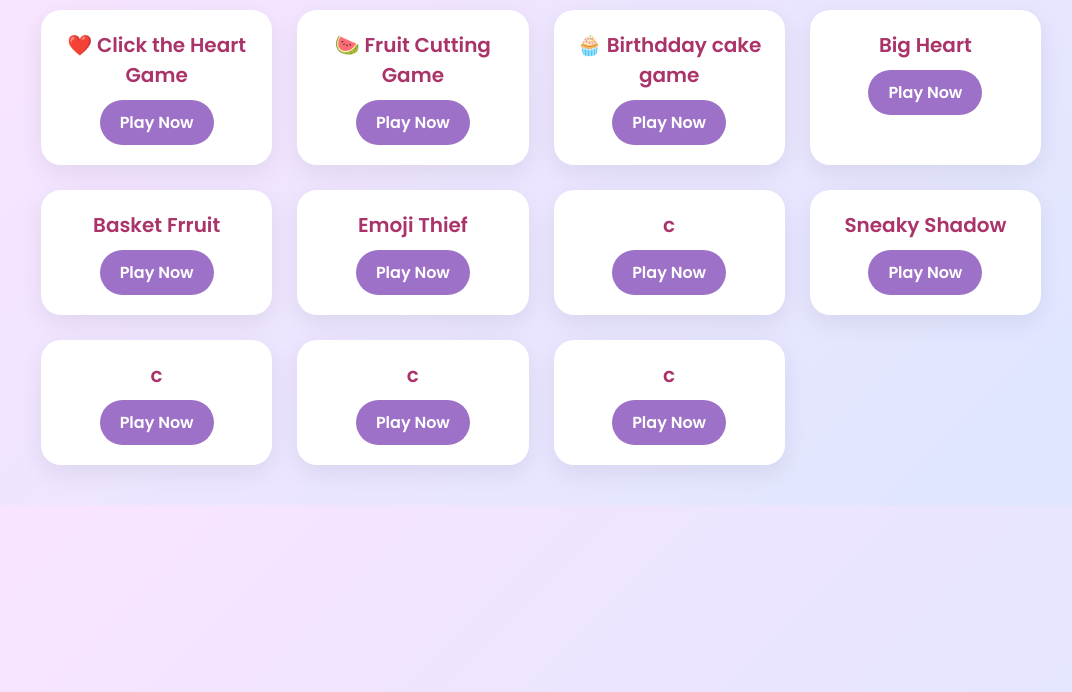
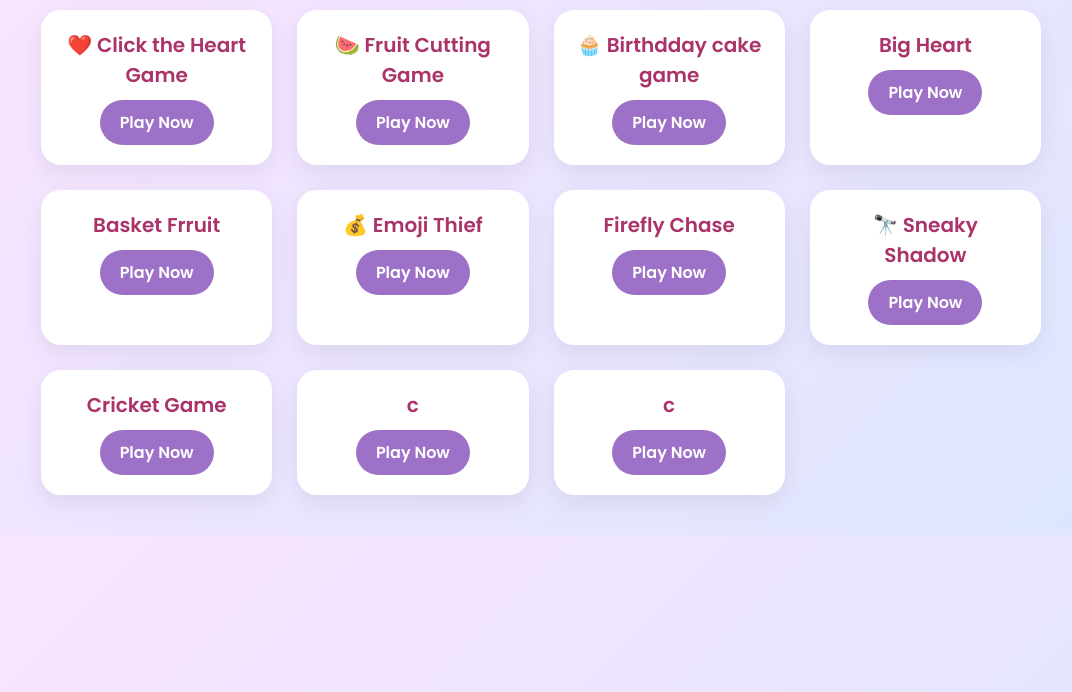
Before and after one commit to aayyuusshhiii/website, a plain HTML site: page games.html in a window 1280 px wide. Shown: the part 108-800 px from the top of the page, without its empty margins (99-1171 px from the left). Drawn offline with Linux system fonts and the light colour scheme.

Commit message:
Update games.html

```diff
--- a/games.html
+++ b/games.html
@@ -100,17 +100,22 @@
     </div>
 
   <div class="game-card">
-      <div class="game-title">Emoji Thief</div>
+      <div class="game-title"> 💰 Emoji Thief</div>
       <a class="play-btn" href="emojithief.html">Play Now</a>
     </div>
 
   <div class="game-card">
-      <div class="game-title">c</div>
-      <a class="play-btn" href="c.html">Play Now</a>
+      <div class="game-title">Firefly Chase</div>
+      <a class="play-btn" href="fireflychase.html">Play Now</a>
     </div>
   <div class="game-card">
-      <div class="game-title">Sneaky Shadow</div>
+      <div class="game-title"> 🔭 Sneaky Shadow</div>
       <a class="play-btn" href="sneakyshadow.html">Play Now</a>
+    </div>
+
+      <div class="game-card">
+      <div class="game-title">Cricket Game</div>
+      <a class="play-btn" href="cricketgame.html">Play Now</a>
     </div>
 
       <div class="game-card">
@@ -122,8 +127,3 @@
       <div class="game-title">c</div>
       <a class="play-btn" href="c.html">Play Now</a>
     </div>
-
-      <div class="game-card">
-      <div class="game-title">c</div>
-      <a class="play-btn" href="c.html">Play Now</a>
-    </div>
```
